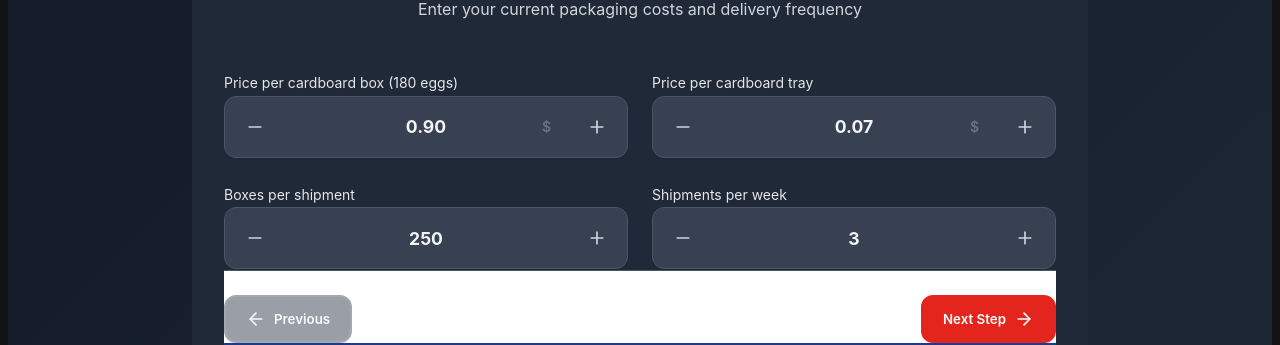
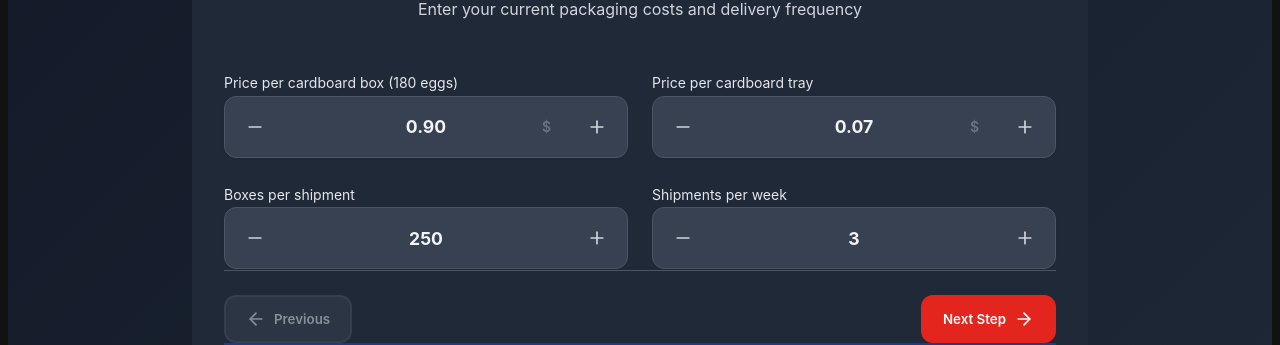
Before and after one commit to lars-daarom/giordano-calculator, a plain HTML site: page index.html in a window 1280 px wide. Shown: the part 457-802 px from the top of the page. Drawn offline with Linux system fonts and the dark colour scheme.

Commit message:
fix: set dark mode nav background

```diff
--- a/styles.css
+++ b/styles.css
@@ -387,7 +387,7 @@
     #ecs-calc .nav-btn{background:#374151;border-color:#4b5563;color:#f3f4f6}
     #ecs-calc .nav-btn:hover:not(:disabled){border-color:#4b5563;color:#fff}
     #ecs-calc .nav-btn.prev:hover:not(:disabled){color:#f3f4f6}
-    #ecs-calc .nav-container{border-top-color:#4b5563}
+    #ecs-calc .nav-container{border-top-color:#4b5563;background:#1f2937}
     #ecs-calc .bg-blue-600{background:#2563eb}
     #ecs-calc .bg-gray-300{background:#4b5563}
     #ecs-calc .border-gray-300{border-color:#4b5563}
```
